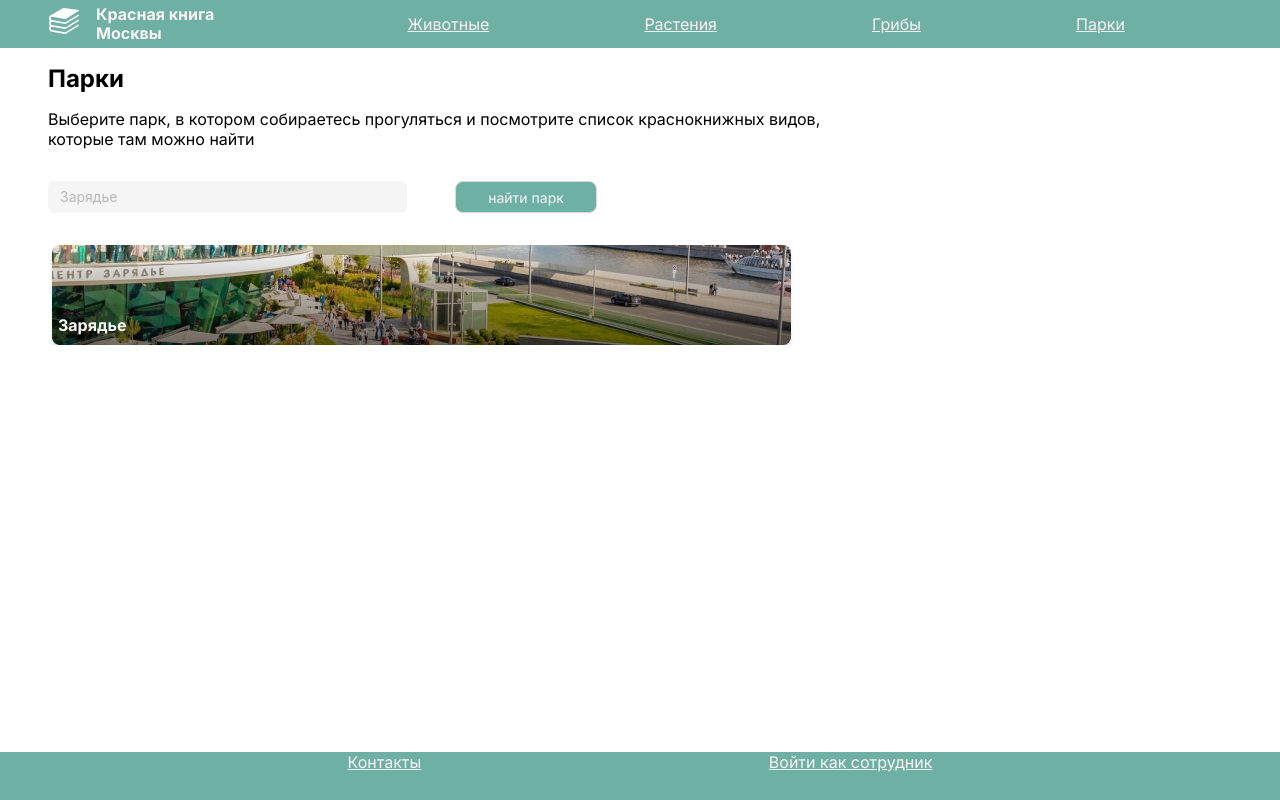
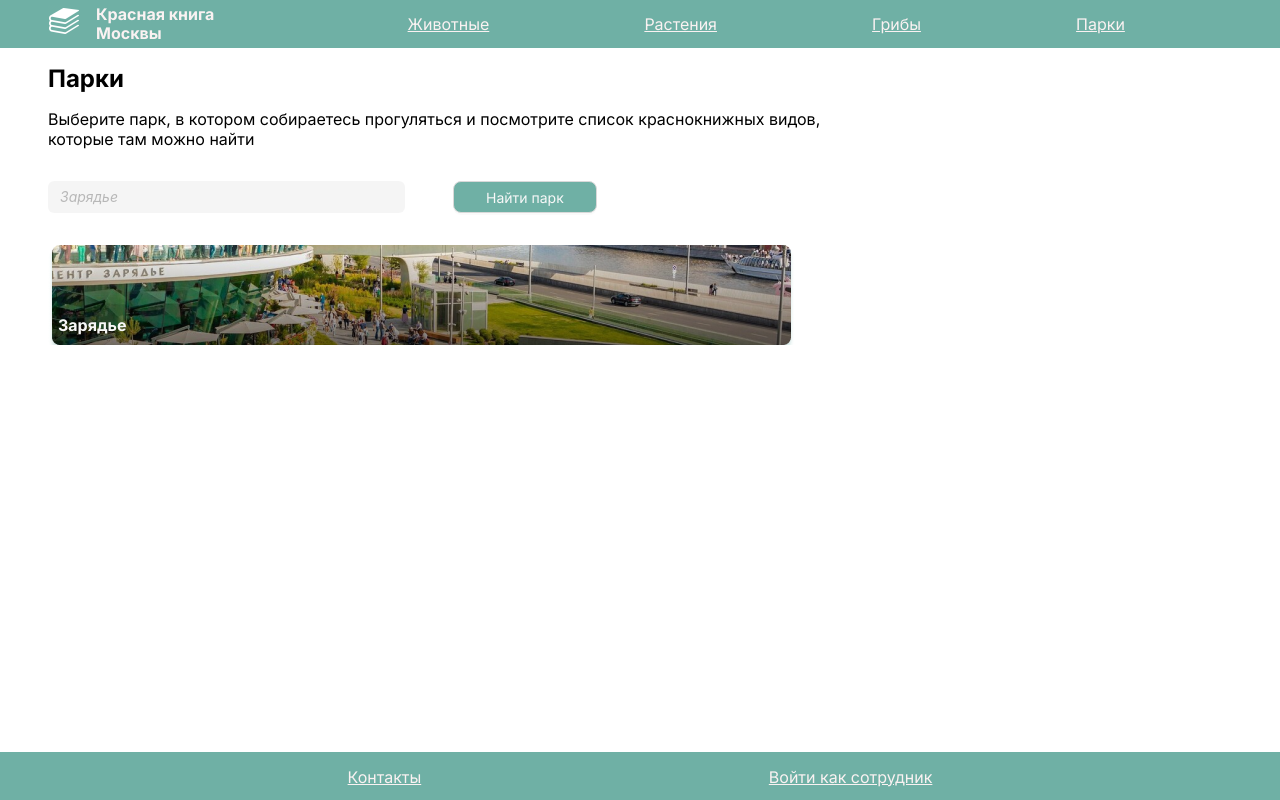
Before and after one commit to eureu/green-code, a React (Vite) app in the folder green-code/: page /parks in a window 1280 px wide. Built offline with nearby package versions, Linux system fonts and the light colour scheme.

Commit message:
upd: Footer and Finder

```diff
--- /dev/null
+++ b/green-code/src/components/Finder/Finder.css
@@ -0,0 +1,3 @@
+input::placeholder {
+  font-style: italic; /* Применяет курсив к тексту в placeholder */
+}
--- a/green-code/src/components/Finder.jsx
+++ b/green-code/src/components/Finder/Finder.jsx
@@ -1,5 +1,5 @@
 import { Button, Input } from "antd";
-
+import "./Finder.css";
 export default function Finder() {
   const mainContentFindParkButton = {
     // height: "53px",
@@ -26,14 +26,13 @@ export default function Finder() {
         allowClear
         variant="filled"
         placeholder="Зарядье"
-        style={
-          {
-            // width: "60%"
-            // paddingRight: "3rem"
-          }
-        }
+        style={{
+          fontStyle: "italic"
+          // width: "60%"
+          // paddingRight: "3rem"
+        }}
       />
-      <Button style={mainContentFindParkButton}>найти парк</Button>
+      <Button style={mainContentFindParkButton}>Найти парк</Button>
     </div>
   );
 }
--- a/green-code/src/components/Footer.jsx
+++ b/green-code/src/components/Footer.jsx
@@ -45,7 +45,9 @@ export default function Footer() {
           style={{
             justifyContent: "space-evenly",
             alignItems: "center",
-            width: "100%"
+            width: "100%",
+            paddingTop: "14.5px",
+            paddingBottom: "14.5px"
           }}
         >
           <Link style={fontStyle}>Контакты</Link>
--- a/green-code/src/components/Parks.jsx
+++ b/green-code/src/components/Parks.jsx
@@ -1,6 +1,6 @@
 import AppHeader from "./AppHeader";
 import Footer from "./Footer";
-import Finder from "./Finder";
+import Finder from "./Finder/Finder";
 
 export default function Parks() {
   return (
```
